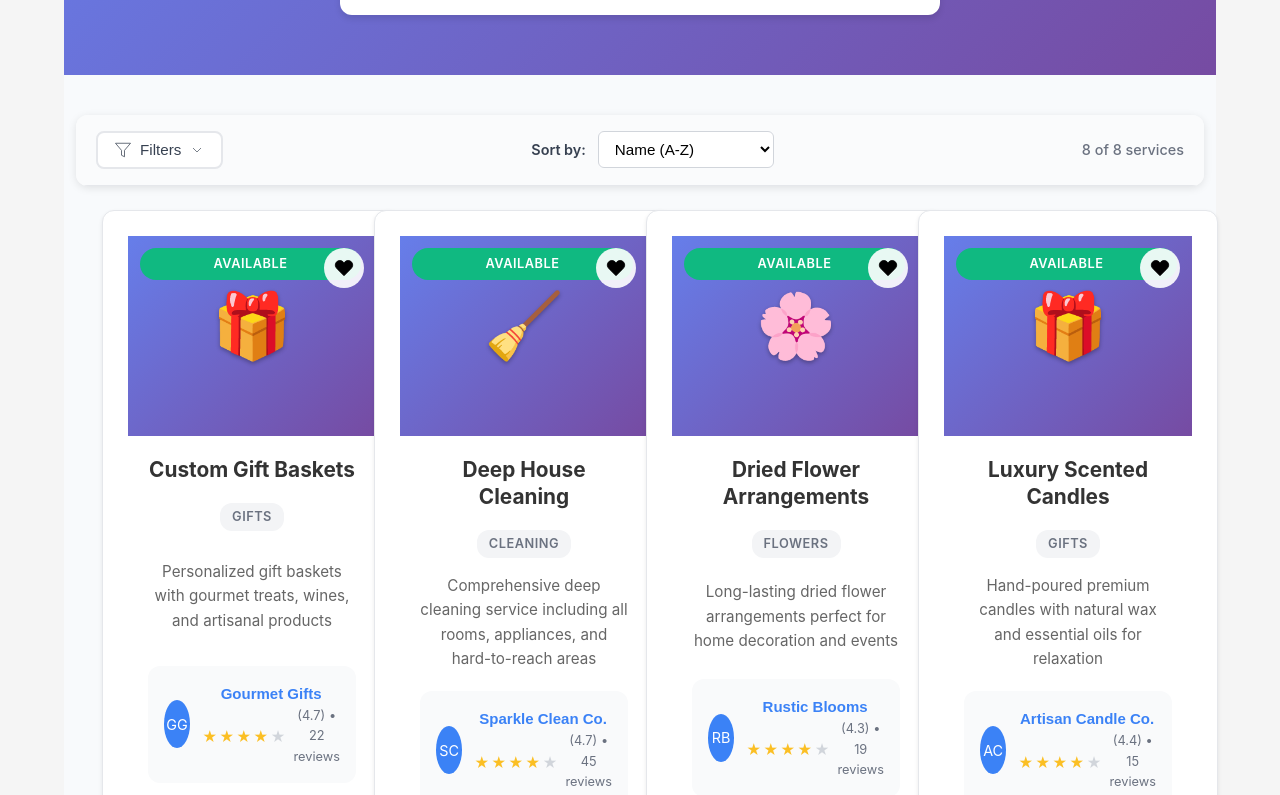
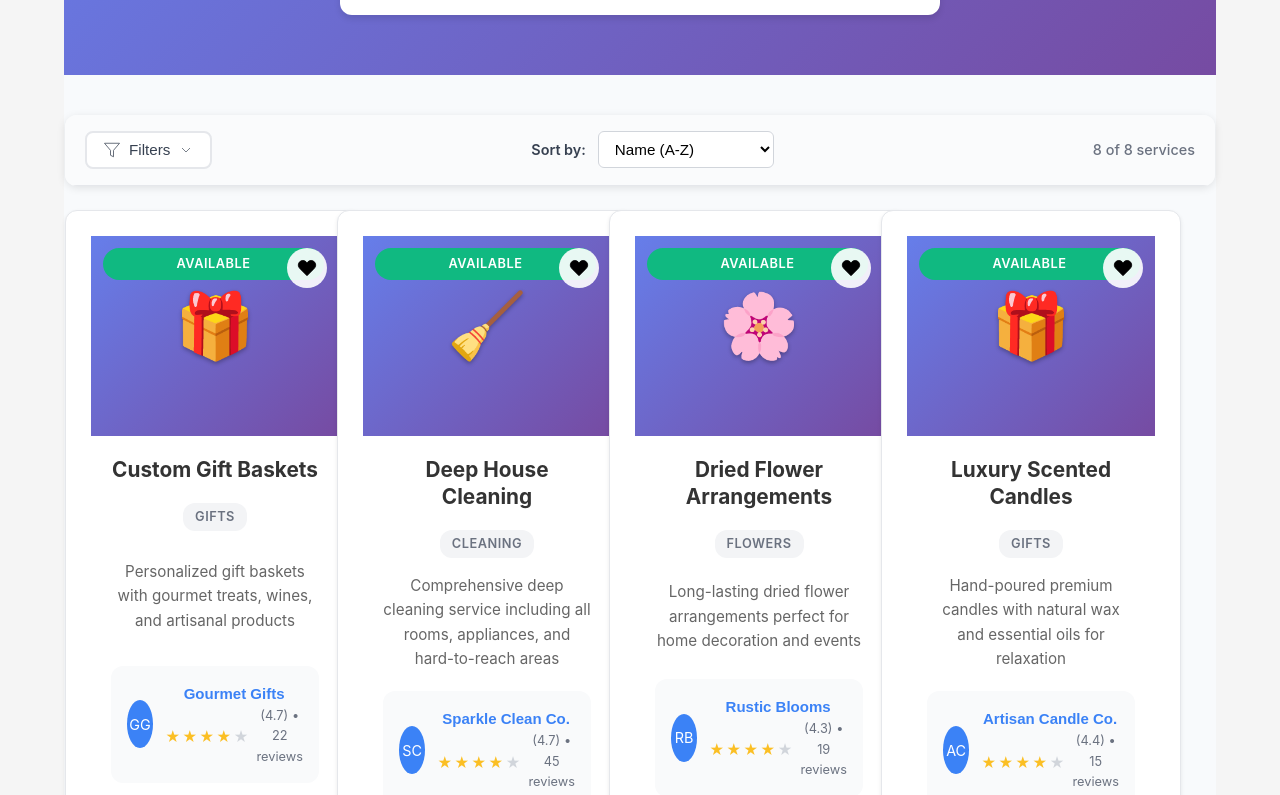
Before and after one commit to NNdemo/CP3407, a Vue app in the folder frontend/: page /customer/services in a window 1280 px wide. Shown: the part 305-1100 px from the top of the page. Built offline with nearby package versions, Linux system fonts and the light colour scheme; sample sign-in values are in the browser's storage; the HTML template or start-up script is replaced by a standard one.

Commit message:
Aligned services

```diff
--- a/frontend/src/views/customer/CustomerServices.vue
+++ b/frontend/src/views/customer/CustomerServices.vue
@@ -2523,8 +2523,13 @@ onMounted(async () => {
 
 .services-grid {
   display: grid;
-  grid-template-columns: repeat(auto-fit, minmax(300px, 1fr));
-  gap: 25px;
+  gap: 16px; /* Increased gap for better spacing */
+  margin-bottom: 40px;
+  justify-content: start; /* Changed from center to start for left alignment */
+  width: 100%;
+
+  /* Base: Larger minimum width to prevent circular element distortion */
+  grid-template-columns: repeat(auto-fit, minmax(300px, 350px));
 }
 
 .service-card {
@@ -2646,7 +2651,7 @@ onMounted(async () => {
   display: grid;
   gap: 16px; /* Increased gap for better spacing */
   margin-bottom: 40px;
-  justify-content: center; /* Center align for better appearance */
+  justify-content: start; /* Changed from center to start for left alignment */
   width: 100%;
 
   /* Base: Larger minimum width to prevent circular element distortion */
@@ -2657,7 +2662,7 @@ onMounted(async () => {
 .container {
   width: 100%;
   margin: 0 auto;
-  padding: 0 8px; /* Reduced from 16px */
+  padding: 0 1px; /* Minimal padding to move content even further left */
 }
 
 /* Responsive Grid - Limited to 4 Columns Maximum */
@@ -2703,7 +2708,7 @@ onMounted(async () => {
     gap: 12px;
   }
   .container {
-    padding: 0 12px; /* Reduced from 30px */
+    padding: 0 1px; /* Minimal padding to move content even further left */
   }
 }
 
@@ -2713,7 +2718,7 @@ onMounted(async () => {
     gap: 12px;
   }
   .container {
-    padding: 0 12px; /* Reduced from 24px */
+    padding: 0 1px; /* Minimal padding to move content even further left */
   }
 }
 
```
